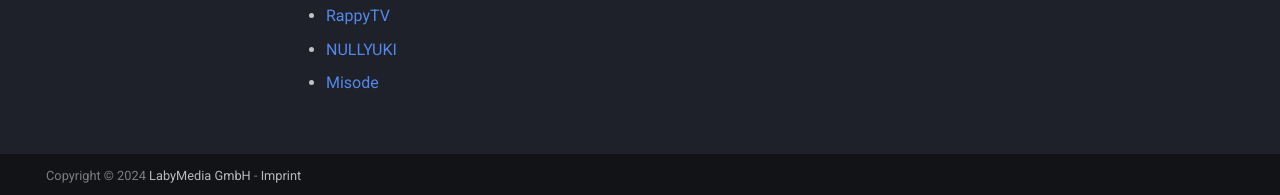
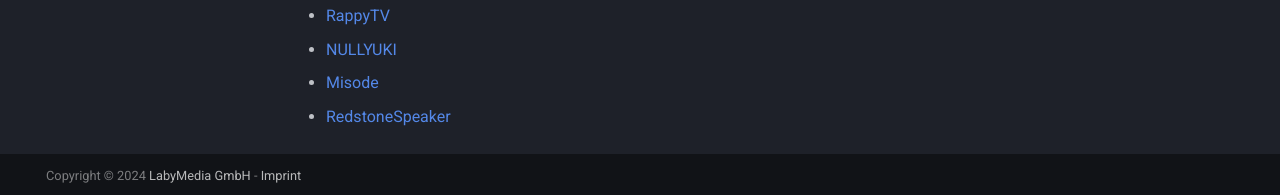
Before and after one commit to LabyMod/labymod4-api-wiki, an MkDocs documentation site: the page built from docs/pages/addon/contributors.md, in a window 1280 px wide and 941 px high. Shown: the part 743-938 px from the top of the window. Built offline with MkDocs 1.6.1 and Material for MkDocs 9.7.7, drawn with Linux system fonts in a browser that asks for light colours.

Commit message:
Update contributors.md

```diff
--- a/docs/pages/addon/contributors.md
+++ b/docs/pages/addon/contributors.md
@@ -18,3 +18,4 @@
 + [RappyTV](https://github.com/RappyTV)
 + [NULLYUKI](https://github.com/NULLYUKI)
 + [Misode](https://github.com/misode)
++ [RedstoneSpeaker](https://github.com/RedstoneSpeaker)
```
